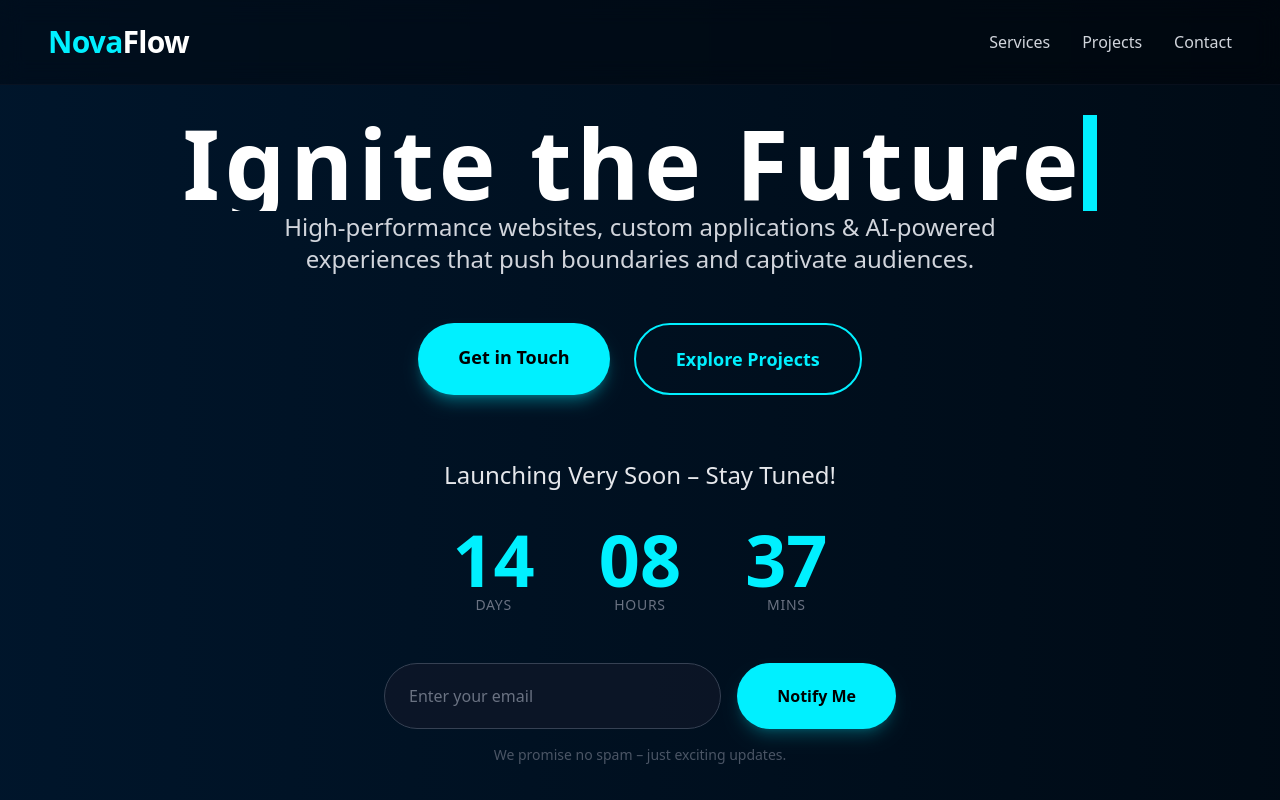
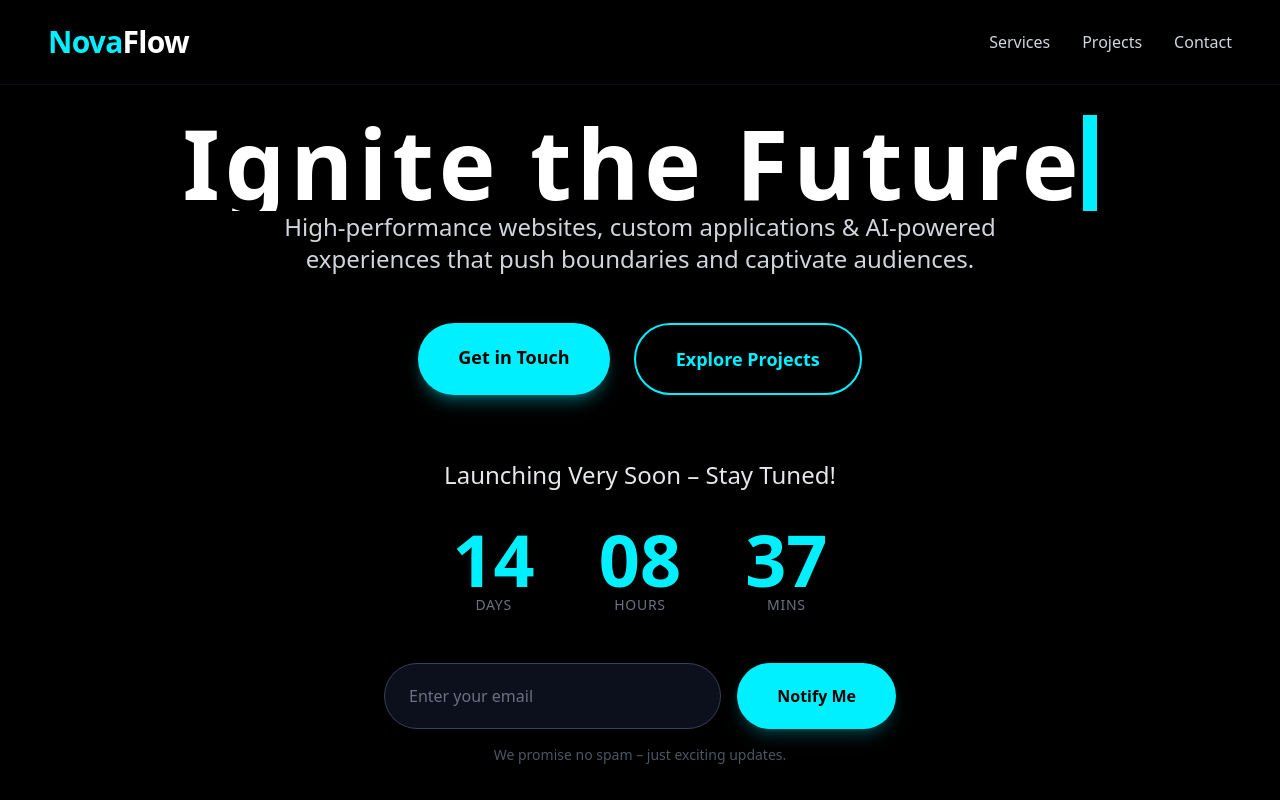
Before and after one commit to novaflow-dev/novaflow-website, a Next.js app: page / in a window 1280 px wide. Shown: the top 800 px of the page. Built offline with nearby package versions, Linux system fonts and the light colour scheme.

Commit message:
Refactor section titles in Home component
Updated section titles for clarity and consistency.

```diff
--- a/app/page.tsx
+++ b/app/page.tsx
@@ -2,7 +2,7 @@
 
 export default function Home() {
   return (
-    <div className="min-h-screen flex flex-col animated-gradient-bg">
+    <div className="flex flex-col min-h-screen relative">
       {/* Header minimal */}
       <header className="fixed top-0 w-full z-50 py-6 px-6 md:px-12 flex justify-between items-center bg-black/30 backdrop-blur-md border-b border-gray-900/50">
         <div className="text-3xl font-bold tracking-tight">
@@ -82,7 +82,7 @@
           </div>
         </section>
 
-        {/* Nouvelle section: What We Do */}
+        {/* What We Do */}
         <section className="py-24 px-6 bg-black/40">
           <div className="max-w-6xl mx-auto">
             <h2 className="text-5xl md:text-6xl font-bold text-center mb-16">
@@ -111,14 +111,13 @@
           </div>
         </section>
 
-        {/* Nouvelle section: Featured Projects (teasers) */}
+        {/* Featured Projects */}
         <section className="py-24 px-6">
           <div className="max-w-6xl mx-auto">
             <h2 className="text-5xl md:text-6xl font-bold text-center mb-16">
               Featured <span className="text-accent">Work</span>
             </h2>
             <div className="grid md:grid-cols-2 lg:grid-cols-3 gap-10">
-              {/* Carte projet 1 */}
               <div className="group relative overflow-hidden rounded-3xl border border-gray-800 hover:border-accent transition-all duration-300">
                 <div className="aspect-video bg-gray-900/80 flex items-center justify-center">
                   <p className="text-gray-500 text-2xl">Project 1</p>
@@ -129,7 +128,6 @@
                 </div>
               </div>
 
-              {/* Carte projet 2 */}
               <div className="group relative overflow-hidden rounded-3xl border border-gray-800 hover:border-accent transition-all duration-300">
                 <div className="aspect-video bg-gray-900/80 flex items-center justify-center">
                   <p className="text-gray-500 text-2xl">Project 2</p>
@@ -140,7 +138,6 @@
                 </div>
               </div>
 
-              {/* Carte projet 3 */}
               <div className="group relative overflow-hidden rounded-3xl border border-gray-800 hover:border-accent transition-all duration-300">
                 <div className="aspect-video bg-gray-900/80 flex items-center justify-center">
                   <p className="text-gray-500 text-2xl">Project 3</p>
@@ -159,7 +156,7 @@
           </div>
         </section>
 
-        {/* Nouvelle section: Why Choose Us */}
+        {/* Why Choose Us */}
         <section className="py-24 px-6 bg-black/40">
           <div className="max-w-5xl mx-auto text-center">
             <h2 className="text-5xl md:text-6xl font-bold mb-16">
```
